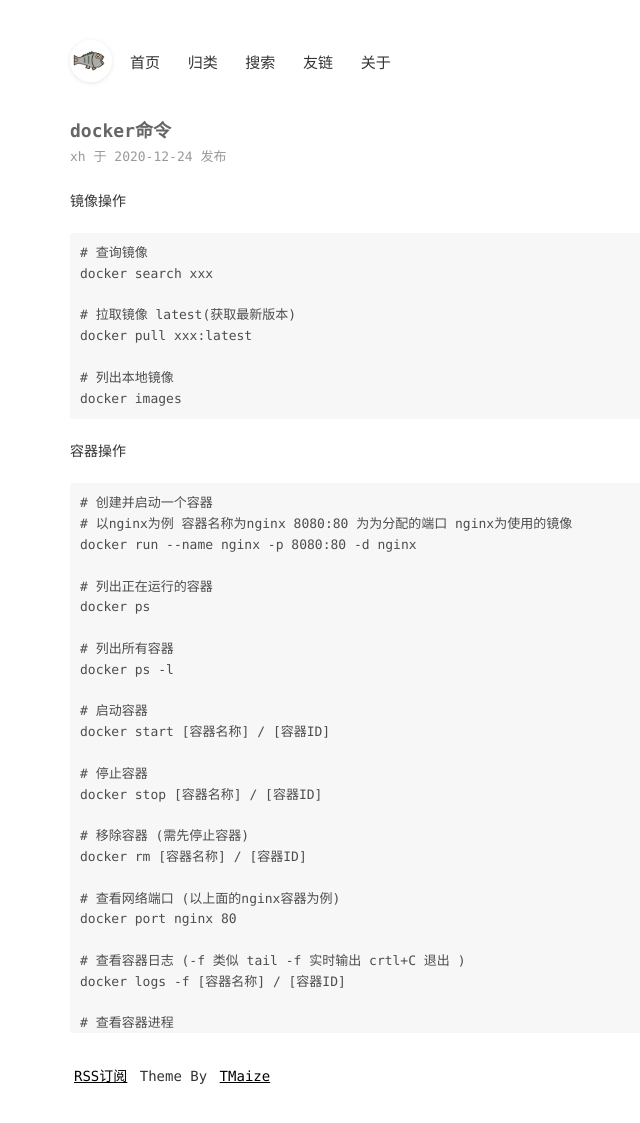
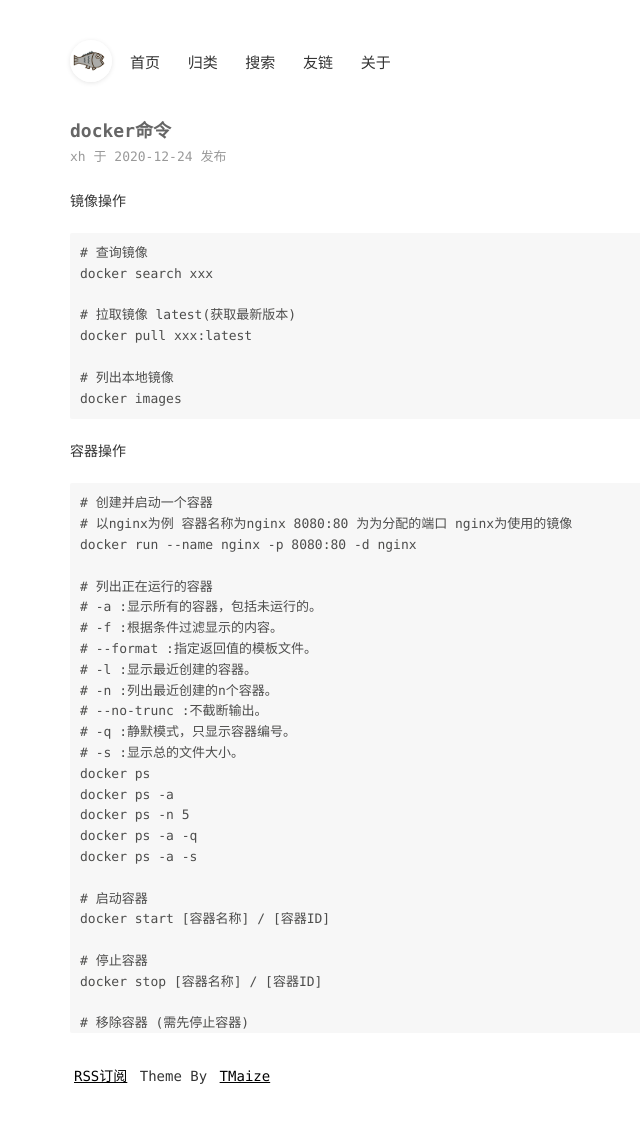
Before and after one commit to qazxu/qazxu.github.io, a Jekyll site: the page built from _posts/2020-12-24-docker命令.md, in a window 1280 px wide. Shown: the top 1123 px of the page, without its empty margins (244-884 px from the left). Built offline with Jekyll 4.4.1, drawn with Linux system fonts in a browser that asks for light colours; some of the changed text lies outside the part shown.

Commit message:
Update 2020-12-24-docker命令.md
ps命令更改

```diff
--- a/_posts/2020-12-24-docker命令.md
+++ b/_posts/2020-12-24-docker命令.md
@@ -26,10 +26,19 @@ docker images
 docker run --name nginx -p 8080:80 -d nginx
 
 # 列出正在运行的容器
+# -a :显示所有的容器，包括未运行的。
+# -f :根据条件过滤显示的内容。
+# --format :指定返回值的模板文件。
+# -l :显示最近创建的容器。
+# -n :列出最近创建的n个容器。
+# --no-trunc :不截断输出。
+# -q :静默模式，只显示容器编号。
+# -s :显示总的文件大小。
 docker ps
-
-# 列出所有容器
-docker ps -l
+docker ps -a
+docker ps -n 5
+docker ps -a -q
+docker ps -a -s
 
 # 启动容器
 docker start [容器名称] / [容器ID]
```
